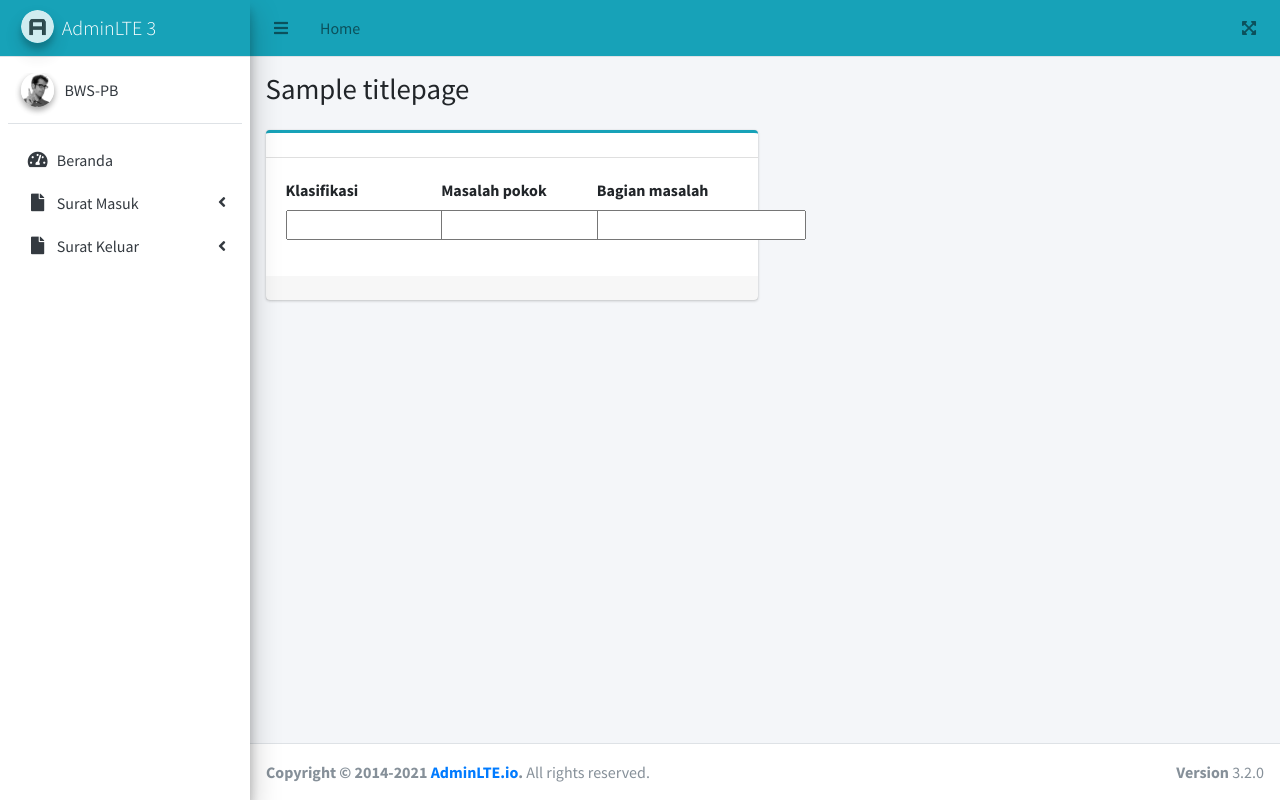
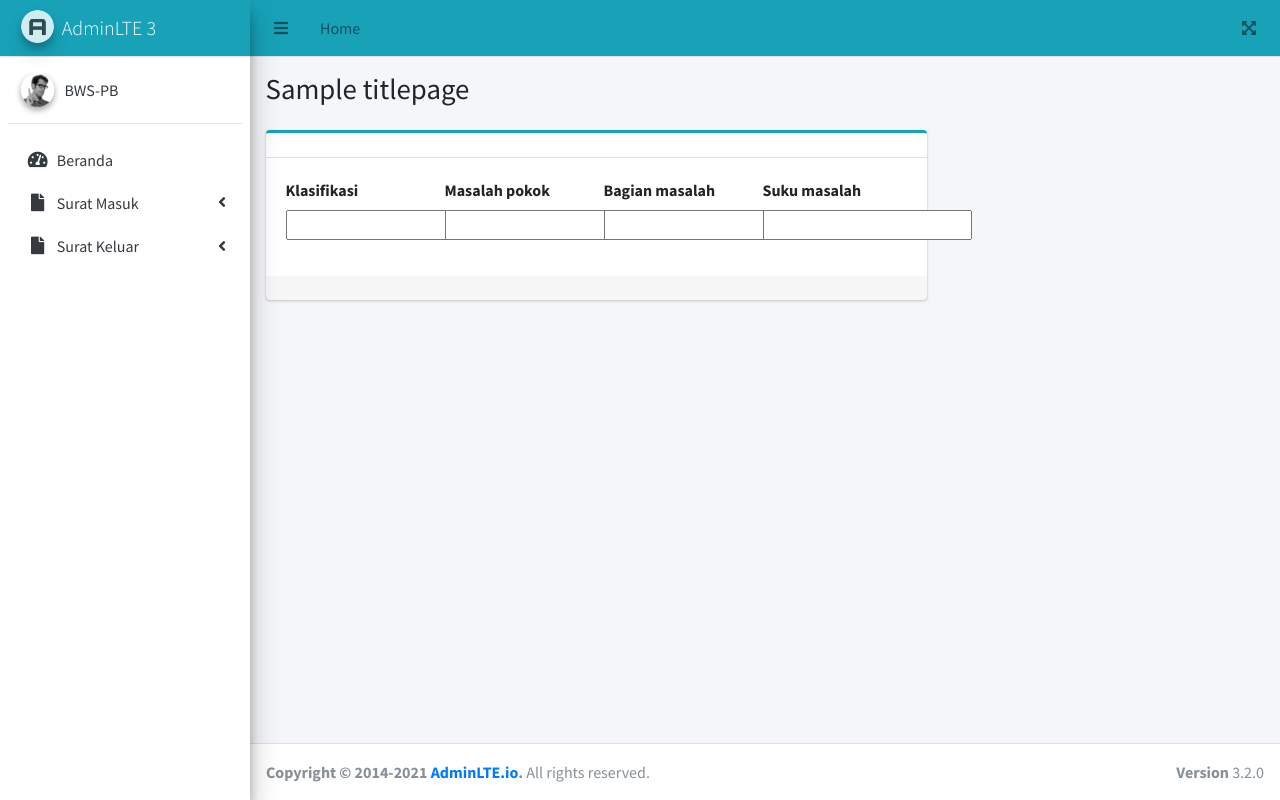
Before and after one commit to ariefendi992/Apliasi-Penomoran-Surat, a Django app: template templates/pages/suratkeluar/tambah_suratkeluar_page.html in a window 1280 px wide. Run offline with Django 5.2, Linux system fonts and the light colour scheme; the template is opened without the code that fills it: most values are stand-ins (such as "Sample title", 1, 10 or a date in 2020); form fields are guessed from the names that the template uses; some libraries are stand-ins or nearby versions.

Commit message:
fix query param masalah poko & + bagian masalah + suku masalah

```diff
--- a/api/urls.py
+++ b/api/urls.py
@@ -5,7 +5,7 @@
 urlpatterns = [
     path("test-data", tes_data_api, name="testapi"),
     path(
-        "masalah-pokok/results/<klasifikasi_id>",
+        "masalah-pokok/results/",
         get_maslah_pokok,
         name="masalahpokok",
     ),
@@ -14,6 +14,6 @@
         get_bagian_masalah,
         name="bagianmasalah",
     ),
-    path('suku-masalah/results/', get_suku_masalah, name='sukumasalah'),
-    path('kode-balai', get_kode_balai, name='balai')
+    path("suku-masalah/results/", get_suku_masalah, name="sukumasalah"),
+    path("kode-balai", get_kode_balai, name="balai"),
 ]
--- a/surat/forms.py
+++ b/surat/forms.py
@@ -17,3 +17,8 @@
         choices=[("", "-- Pilih --")],
         widget=forms.Select(attrs={"class": "form-control"}),
     )
+    sukuMasalah = forms.ChoiceField(
+        label="Suku Masalah",
+        choices=[("", "-- Pilih --")],
+        widget=forms.Select(attrs={"class": "form-control"}),
+    )
--- a/templates/pages/suratkeluar/tambah_suratkeluar_page.html
+++ b/templates/pages/suratkeluar/tambah_suratkeluar_page.html
@@ -2,7 +2,7 @@
 
 {% block content %}
 <div class="row">
-    <div class="col-md-6">
+    <div class="col-md-8">
         <div class="card card-outline card-cyan">
             <div class="card-header">
                 <h3 class="card-title"></h3>
@@ -11,24 +11,32 @@
                 {% csrf_token %}
                 <div class="card-body">
                     <div class="row">
-                        <div class="col col-md-4 col-sm-12">
+                        <div class="col col-md-3 col-sm-12">
                             <div class="form-group">
                                 <label for="{{ form.klasifikasi.id_for_label }}">{{ form.klasifikasi.label }}</label>
                                 {{ form.klasifikasi }}
                             </div>
                         </div>
-                        <div class="col col-md-4 col-sm-12">
+                        <div class="col col-md-3 col-sm-12">
                             <div class="form-group">
                                 <label for="{{ form.masalahPokok.id_for_label }}">{{ form.masalahPokok.label }}</label>
                                 {{ form.masalahPokok }}
                             </div>
                         </div>
-                        <div class="col col-md-4 col-sm-12">
+                        <div class="col col-md-3 col-sm-12">
                             <div class="form-group">
                                 <label for="{{ form.bagianMasalah.id_for_label }}">
                                     {{ form.bagianMasalah.label }}
                                 </label>
                                 {{ form.bagianMasalah }}
+                            </div>
+                        </div>
+                        <div class="col col-md-3 col-sm-12">
+                            <div class="form-group">
+                                <label for="{{ form.sukuMasalah.id_for_label }}">
+                                    {{ form.sukuMasalah.label }}
+                                </label>
+                                {{ form.sukuMasalah }}
                             </div>
                         </div>
                     </div>
@@ -44,14 +52,16 @@
 <script>
     const klasifikasiID = document.getElementById('id_klasifikasi')
     const masalahPokokID = document.getElementById('id_masalahPokok')
+    const bagianMasalahID = document.getElementById('id_bagianMasalah')
+    const sukuMasalahID = document.getElementById('id_sukuMasalah')
+
     klasifikasiID.addEventListener('change', (e) => {
-        var baseUrl = "{% url 'api:masalahpokok' klasifikasi_id='data_id' %}"
-        var url = baseUrl.replace('data_id', klasifikasiID.value)
+        var url = `{% url "api:masalahpokok" %}?q=${klasifikasiID.value}`
         fetch(url).then((resp) => {
             resp.json().then((data) => {
                 if (data.status === true) {
                     data.data.forEach((item) => {
-                        masalahPokokID.innerHTML += `<option value=${item.id}>${item.kode}</option>`
+                        masalahPokokID.innerHTML += `<option value=${item.id}>${item.kode} :: ${item.masalah_pokok}</option>`
                     })
                 } else {
                     masalahPokokID.innerHTML = '<option value="">-- Pilih --</option>'
@@ -60,16 +70,52 @@
         })
     })
 
+    masalahPokokID.addEventListener('change', () => {
+        var url = `{% url "api:bagianmasalah" %}?q=${masalahPokokID.value}`
+        if (masalahPokokID.value !== '') {
+
+            fetch(url).then((resp) => {
+                resp.json().then((value) => {
+                    if (value.status === true) {
+                        value.data.forEach((item) => {
+                            bagianMasalahID.innerHTML += `<option value="${item.id}">${item.kode} :: ${item.bagian_masalah}</option>`
+                        })
+                    } else {
+                        bagianMasalahID.innerHTML = '<option value="">-- Pilih --</option>'
+                    }
+                })
+            })
+        } else {
+            bagianMasalahID.innerHTML = '<option value="">-- Pilih --</option>'
+
+        }
+    })
+
+    bagianMasalahID.addEventListener('change', () => {
+        if (bagianMasalahID.value !== '') {
+            const url = `{% url "api:sukumasalah" %}?q=${bagianMasalahID.value}`
+            fetch(url).then((resp) => {
+                resp.json().then((data) => {
+                    data.data.forEach((item) => {
+                        sukuMasalahID.innerHTML += `<option value="${item.id}">${item.kode} :: ${item.suku_masalah}</option>`
+                    })
+                })
+            })
+        } else {
+            sukuMasalahID.innerHTML = '<option value="">-- Pilih --</option>'
+        }
+
+    })
+
     // WINDOW REFRESH
     window.onload = () => {
         if (klasifikasiID.value) {
-            var baseUrl = "{% url 'api:masalahpokok' klasifikasi_id='data_id' %}"
-            var url = baseUrl.replace('data_id', klasifikasiID.value)
+            var url = `{% url "api:masalahpokok" %}?q=${klasifikasiID.value}`
             fetch(url).then((resp) => {
                 resp.json().then((data) => {
                     if (data.status === true) {
                         data.data.forEach((item) => {
-                            masalahPokokID.innerHTML += `<option value=${item.id}>${item.kode}</option>`
+                            masalahPokokID.innerHTML += `<option value=${item.id}>${item.kode} :: ${item.masalah_pokok}</option>`
                         })
                     } else {
                         masalahPokokID.innerHTML = '<option value="">-- Pilih --</option>'
```
Also changed, not shown: api/views.py (+44 -45 lines).
